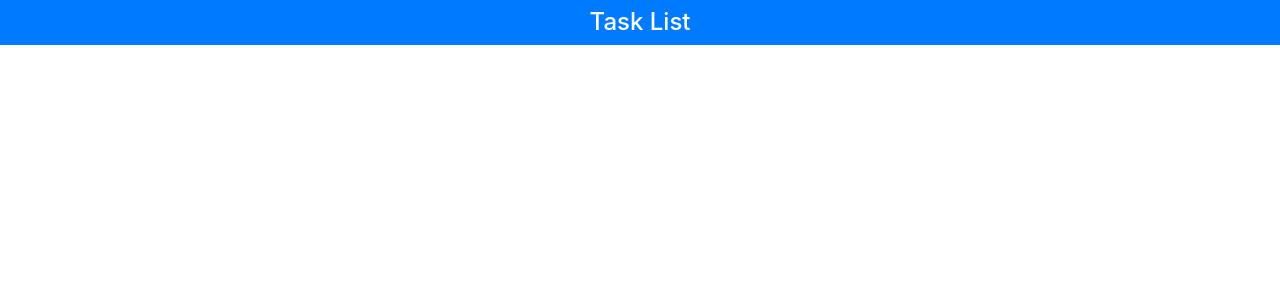
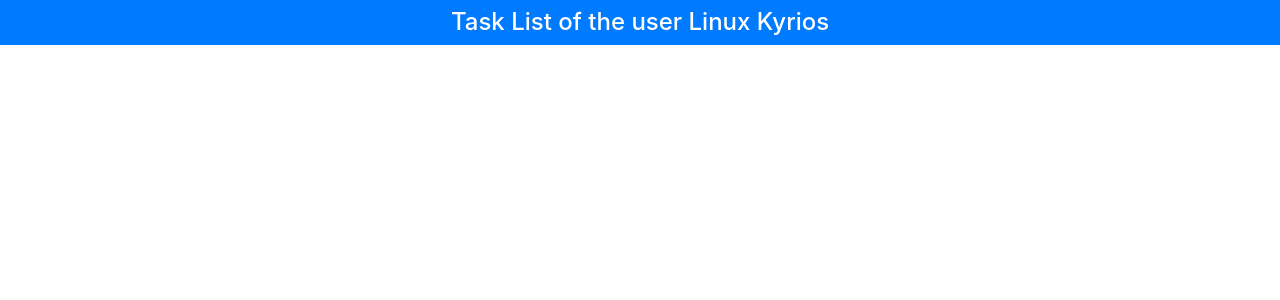
Before and after one commit to LinuxKyrios/TodoVue, a Vue app: page / in a window 1280 px wide. Shown: the top 300 px of the page. Built offline with nearby package versions, Linux system fonts and the light colour scheme.

Commit message:
App.vue file improved

```diff
--- a/src/App.vue
+++ b/src/App.vue
@@ -1,7 +1,7 @@
 <template>
   <div id="app">
     <h4 class="bg-primary text-white text-center p-2">
-      Task List
+      Task List of the user {{name}}
     </h4>
   </div>
 </template>
@@ -9,6 +9,11 @@
 <script>
 
 export default {
-  name: 'App'
+  name: 'App',
+    data() {
+      return {
+        name: "Linux Kyrios"
+      }
+    }
 }
 </script>
```
